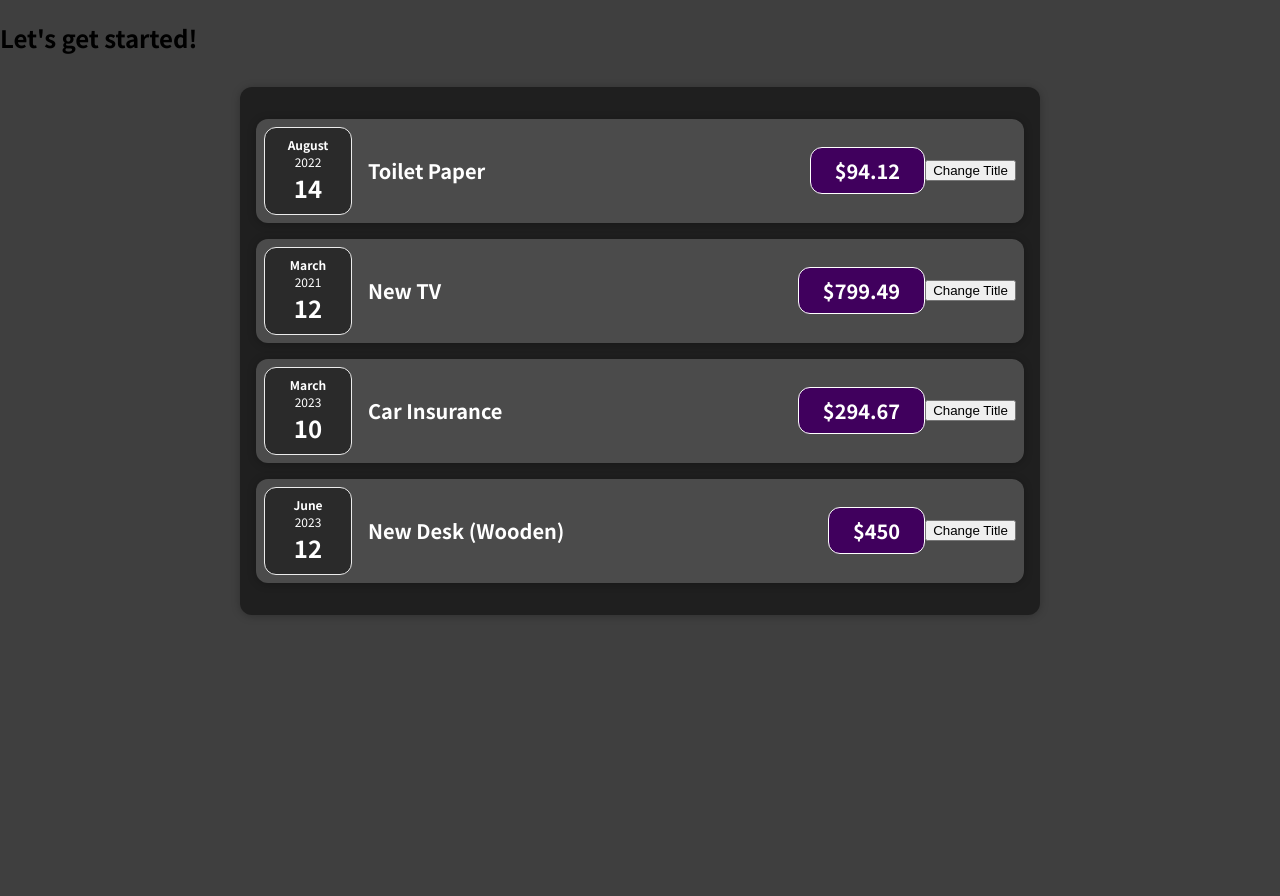
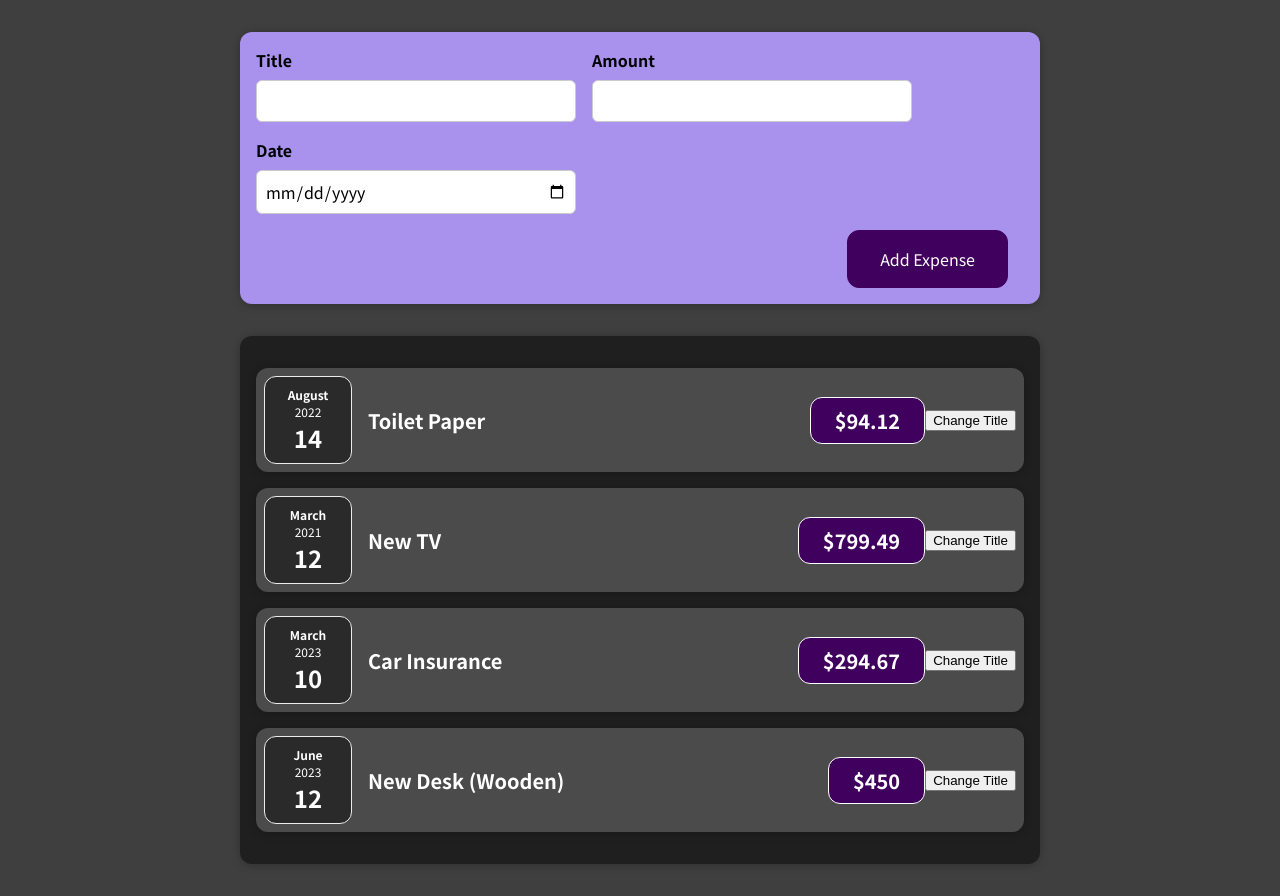
Before and after one commit to ipekgulsencelik/expense-tracker, a React (Create React App) app: page / in a window 1280 px wide. Before the commit the page ends 800 px from the top, so only its background shows below. Built offline with nearby package versions, Linux system fonts and the light colour scheme; the HTML template or start-up script is replaced by a standard one.

Commit message:
adding form inputs

```diff
--- a/src/App.js
+++ b/src/App.js
@@ -1,4 +1,5 @@
 import Expenses from "./components/expense/data/Expenses";
+import NewExpense from "./components/new-expense/NewExpense";
 
 const App = () => {
   const expenses = [
@@ -24,7 +25,7 @@
   ];
   return (
     <div>
-      <h2>Let's get started!</h2>
+      <NewExpense />
       <Expenses items={expenses} />
     </div>
   );
--- /dev/null
+++ b/src/components/new-expense/NewExpense.js
@@ -0,0 +1,15 @@
+import React from 'react';
+
+import './NewExpense.scss';
+
+import ExpenseForm from './form/ExpenseForm';
+
+const NewExpense = () => {
+  return (
+    <div className='new-expense'>
+      <ExpenseForm />
+    </div>
+  );
+};
+
+export default NewExpense;
--- /dev/null
+++ b/src/components/new-expense/NewExpense.scss
@@ -0,0 +1,38 @@
+.new-expense {
+    background-color: #a892ee;
+    padding: 1rem;
+    margin: 2rem auto;
+    width: 50rem;
+    max-width: 95%;
+    border-radius: 12px;
+    text-align: center;
+    box-shadow: 0 1px 8px rgba(0, 0, 0, 0.25);
+
+    button {
+        font: inherit;
+        cursor: pointer;
+        padding: 1rem 2rem;
+        border: 1px solid #40005d;
+        background-color: #40005d;
+        color: white;
+        border-radius: 12px;
+        margin-right: 1rem;
+
+        &:hover,
+        &:active {
+            background-color: #510674;
+            border-color: #510674;
+        }
+
+        .alternative {
+            color: #220131;
+            border-color: transparent;
+            background-color: transparent;
+
+            &:hover,
+            &:active {
+                background-color: #ddb3f8;
+            }
+        }
+    }
+}
--- /dev/null
+++ b/src/components/new-expense/form/ExpenseForm.js
@@ -0,0 +1,29 @@
+import React from "react";
+
+import "./ExpenseForm.scss";
+
+const ExpenseForm = () => {
+  return (
+    <form>
+      <div className="new-expense__controls">
+        <div className="new-expense__control">
+          <label>Title</label>
+          <input type="text" />
+        </div>
+        <div className="new-expense__control">
+          <label>Amount</label>
+          <input type="number" min="0.01" step="0.01" />
+        </div>
+        <div className="new-expense__control">
+          <label>Date</label>
+          <input type="date" min="2019-01-01" max="2029-12-31" />
+        </div>
+      </div>
+      <div className="new-expense__actions">
+        <button type="submit">Add Expense</button>
+      </div>
+    </form>
+  );
+};
+
+export default ExpenseForm;
--- /dev/null
+++ b/src/components/new-expense/form/ExpenseForm.scss
@@ -0,0 +1,28 @@
+.new-expense__controls {
+    display: flex;
+    flex-wrap: wrap;
+    gap: 1rem;
+    margin-bottom: 1rem;
+    text-align: left;
+
+    .new-expense__control {
+        label {
+            font-weight: bold;
+            margin-bottom: 0.5rem;
+            display: block;
+        }
+
+        input {
+            font: inherit;
+            padding: 0.5rem;
+            border-radius: 6px;
+            border: 1px solid #ccc;
+            width: 20rem;
+            max-width: 100%;
+        }
+    }
+}
+
+.new-expense__actions {
+    text-align: right;
+}
```
